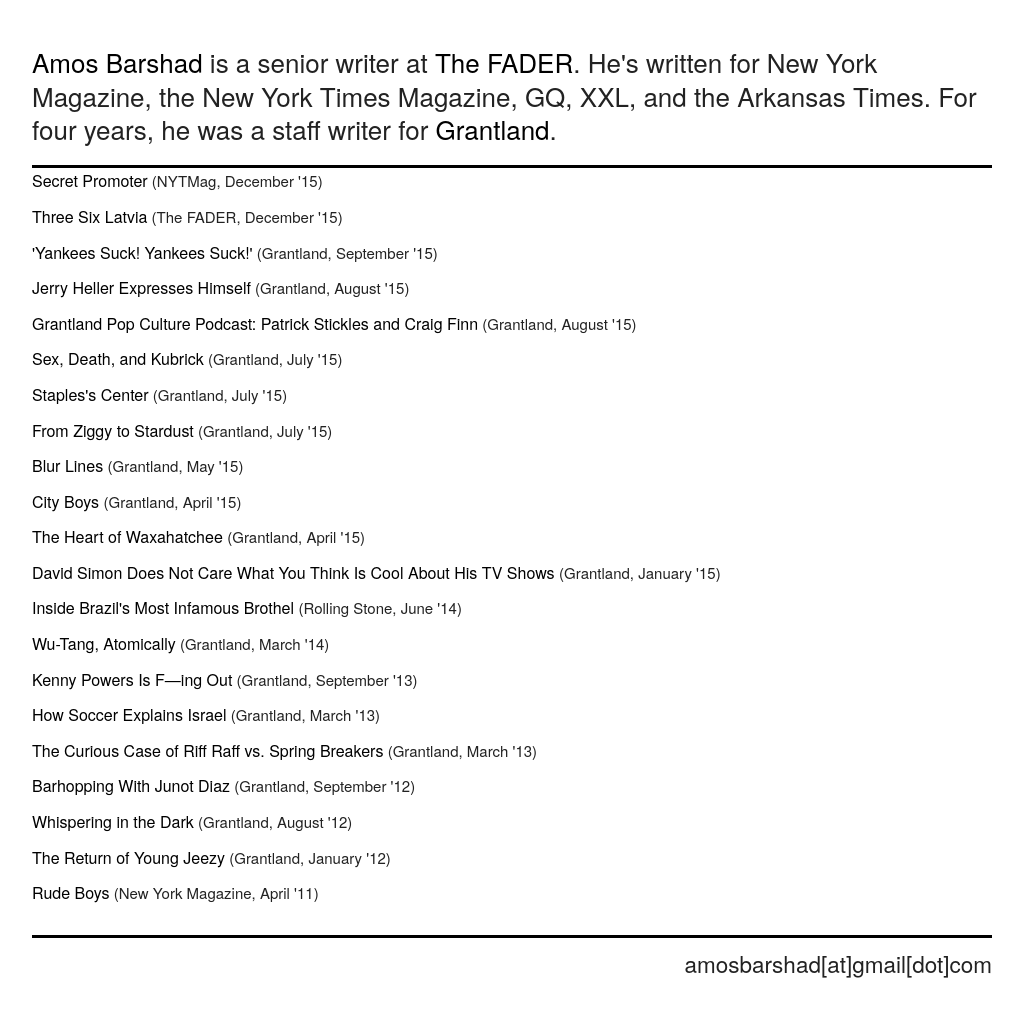
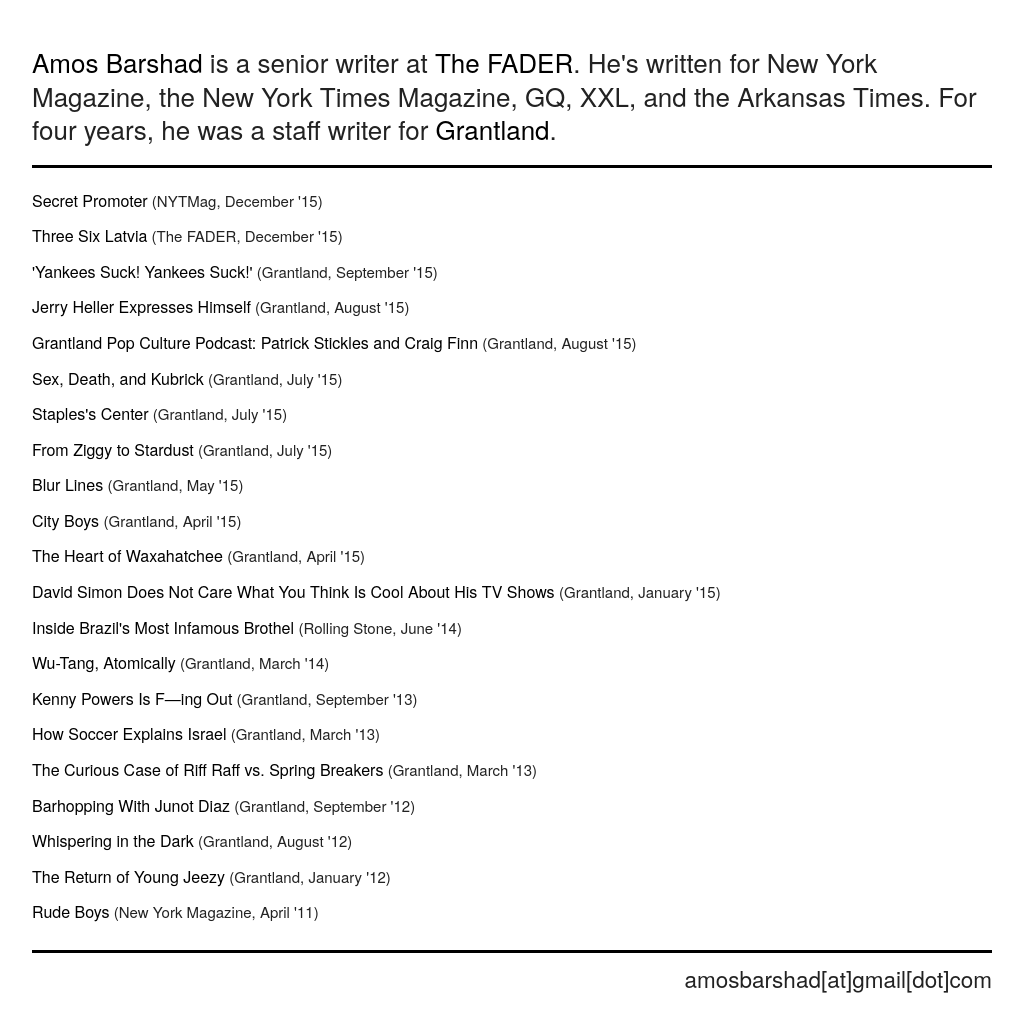
Before and after one commit to amosbarshad/amosbarshad.github.io, a plain HTML site: page work.html in a window 1280 px wide. Shown: the whole page, without its empty margins (128-1151 px from the left). Drawn offline with Linux system fonts and the light colour scheme.

Commit message:
fix margins

```diff
--- a/work.html
+++ b/work.html
@@ -29,7 +29,7 @@
         <p class='about'><a class='about' href="index.html">Amos Barshad</a> is a senior writer at <a class='about' href='http://www.thefader.com/' target='_blank'>The FADER</a>. He's written for New York Magazine, the New York Times Magazine, GQ, XXL, and the Arkansas Times. For four years, he was a staff writer for <a class='about' href='https://grantland.com/contributors/amos-barshad/' target='_blank'>Grantland</a>.</p>
       </div>
     <div class='row'>
-      <div class='twelve columns work'
+      <div class='twelve columns work' style="margin-top: 2%">
         <ul>
         <li>
           <a class="amos" href="http://www.nytimes.com/interactive/2015/12/16/magazine/the-lives-they-lived.html#id-567440d09fb5030001000041" target="_blank">Secret Promoter</a> (NYTMag, December '15)
@@ -98,7 +98,7 @@
       </div>
     </div>
     <div class='row'>
-      <div class="twelve columns bordertop" style="margin-top: 2%">
+      <div class="twelve columns bordertop">
         <p class='email'>amosbarshad[at]gmail[dot]com</p>
       </div>
     </div>
```
